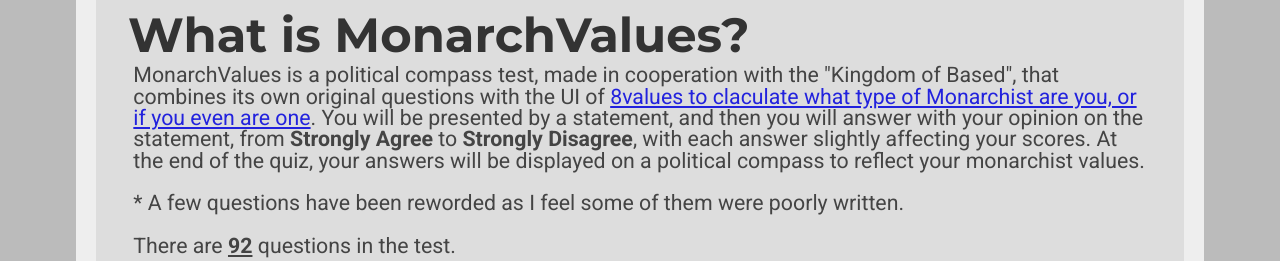
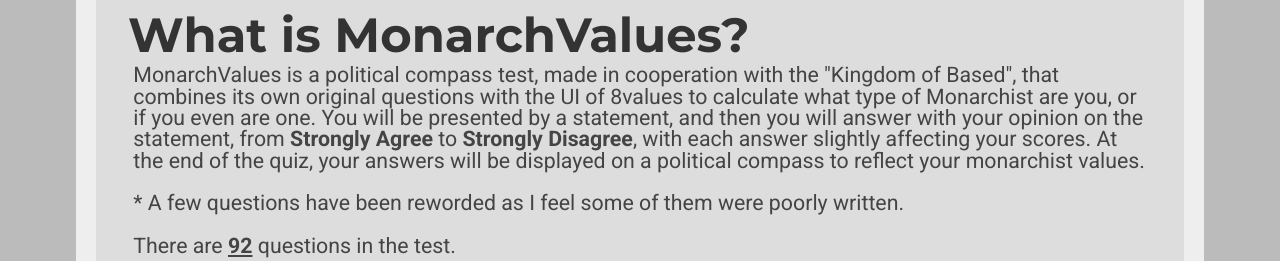
Before and after one commit to Brymento/MonarchValues, a plain HTML site: page index.html in a window 1280 px wide. Shown: the part 693-954 px from the top of the page. Drawn offline with Linux system fonts and the light colour scheme.

Commit message:
Version 1.0
Finally! After many bugfixes, the first stable version is ready!

```diff
--- a/index.html
+++ b/index.html
@@ -28,7 +28,7 @@
     <button class="button" onclick="location.href='instructions.html';">Click here to start!</button>
 
     <h2>What is MonarchValues?</h2>
-        <p>MonarchValues is a political compass test, made in cooperation with the "Kingdom of Based", that combines its own original questions with the UI of <a href="https://8values.github.io/">8values to claculate what type of Monarchist are you, or if you even are one</a>. You will be presented by a statement, and then you will answer with your opinion on the statement, from <b>Strongly Agree</b> to <b>Strongly Disagree</b>, with each answer slightly affecting your scores. At the end of the quiz, your answers will be displayed on a political compass to reflect your monarchist values.<br /><br />
+        <p>MonarchValues is a political compass test, made in cooperation with the "Kingdom of Based", that combines its own original questions with the UI of <a href="https://8values.github.io/"></a>8values to calculate what type of Monarchist are you, or if you even are one. You will be presented by a statement, and then you will answer with your opinion on the statement, from <b>Strongly Agree</b> to <b>Strongly Disagree</b>, with each answer slightly affecting your scores. At the end of the quiz, your answers will be displayed on a political compass to reflect your monarchist values.<br /><br />
         * A few questions have been reworded as I feel some of them were poorly written.</br></br>
         There are <b><u><span id="numOfQuestions"></span></u></b> questions in the test.</p>
     <h2>Why use this version?</h2>
```
